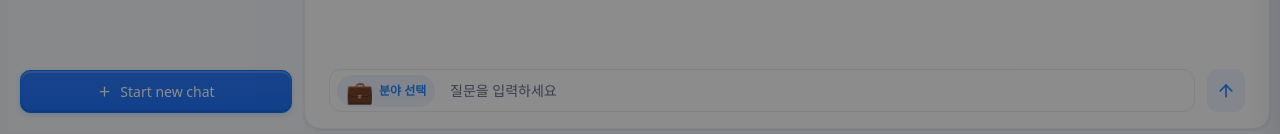
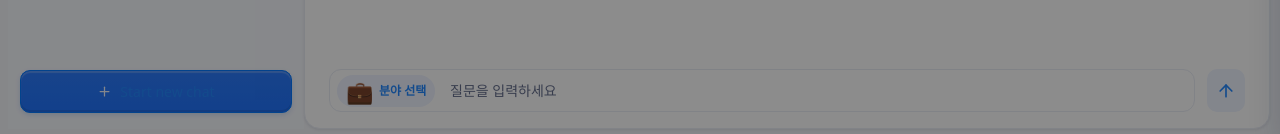
Before and after one commit to givinkwon/reg-ai-web, a Next.js app: page /chat in a window 1280 px wide. Shown: the part 663-797 px from the top of the page. Built offline with nearby package versions, Linux system fonts and the light colour scheme.

Commit message:
feat:update

```diff
--- a/app/chat/components/Sidebar.module.css
+++ b/app/chat/components/Sidebar.module.css
@@ -70,9 +70,12 @@
 .deleteBtn:hover{ background:#F0F3FA; }
 
 .footer{ margin-top:auto; }
-.startBtn{ width:100%; display:flex; align-items:center; justify-content:center; gap:8px; }
-.plus{ width:15px; height:15px; color:#fff; }
-.startLabel{ white-space:nowrap; }
+.startBtn{ background-color: #2388ff; width:100%; display:flex; align-items:center; justify-content:center; gap:8px; }
+.startBtn:hover {background-color: #eef3ff;}
+.plus{ width:15px; height:15px; color:#eef3ff; }
+.plus:hover{color: #2388ff;}
+.startLabel{ color:#eef3ff; white-space:nowrap; }
+.startLabel{color: #2388ff; white-space:nowrap; }
 
 /* ✅ 접힘 상태: 텍스트 숨기고, 아이콘만 세로로 */
 .collapsed .brandText,
```
